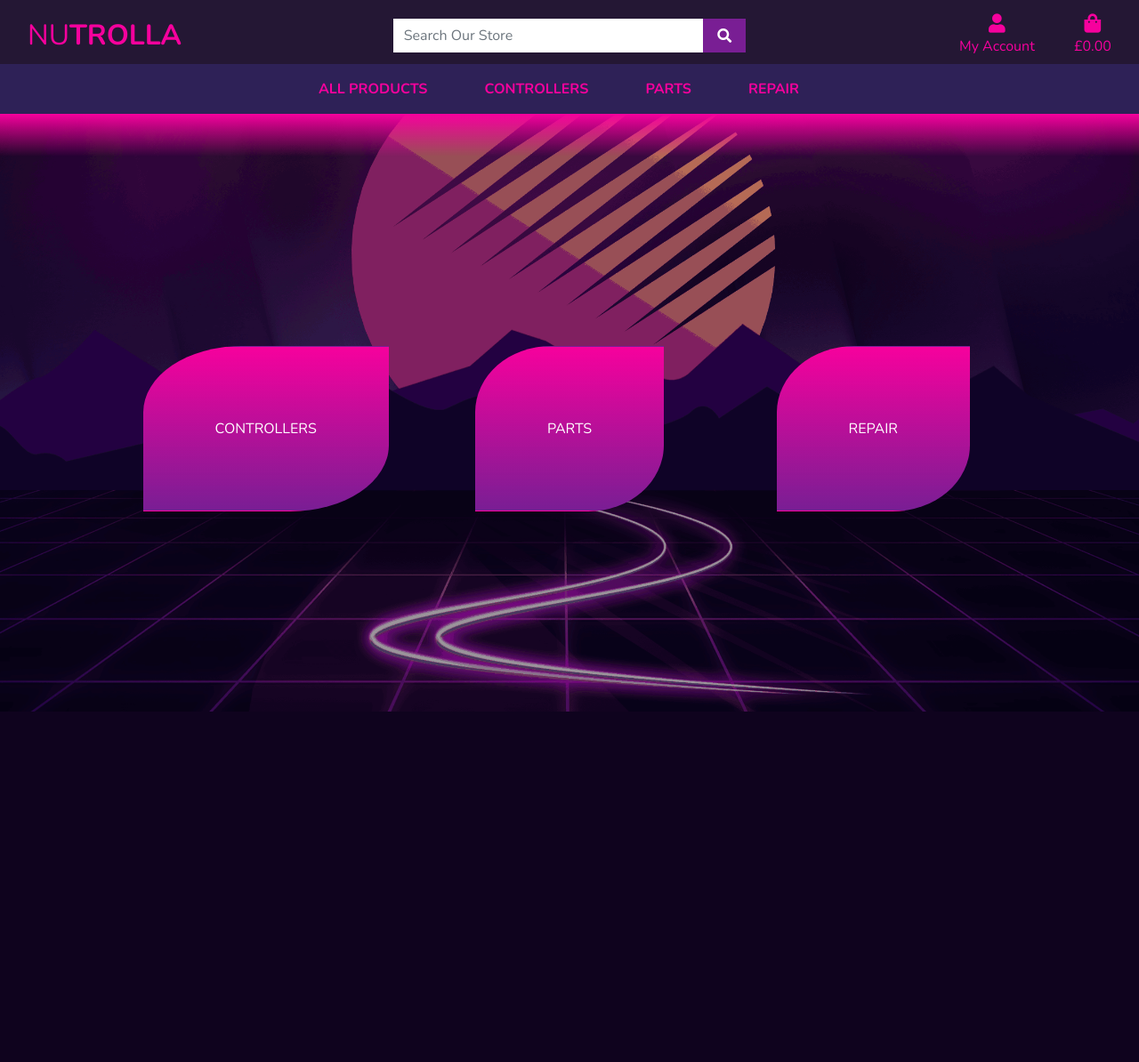
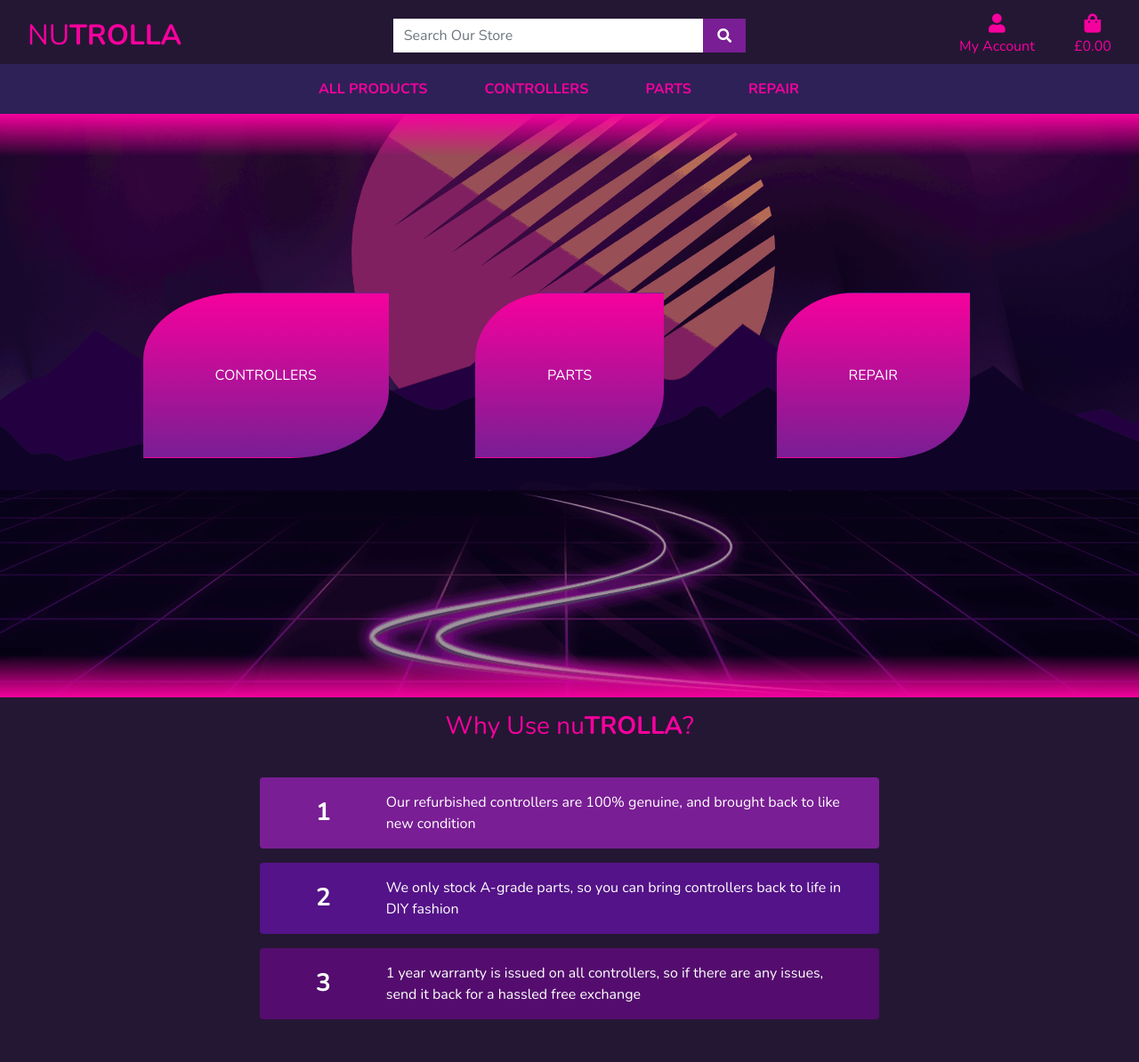
Before and after one commit to tenbonks/nuTROLLA, a Django app: template home/templates/home/index.html in a window 1280 px wide. Shown: the whole page at 89% size. Before the commit the page ends 800 px from the top, so only its background shows below. Run offline with Django 3.2, Linux system fonts and the light colour scheme; the template is opened without the code that fills it, so the values that code supplies are empty; some libraries are stand-ins or nearby versions.

Commit message:
Added callout section to index, and styled it

```diff
--- a/home/templates/home/index.html
+++ b/home/templates/home/index.html
@@ -10,8 +10,8 @@
 {% endblock %}
 
 {% block content %}
-<div class="container h-100">
-    <div class="row h-100 text-center">
+<div class="container h-90">
+    <div class="row h-90 text-center">
         <div class="col-12 col-md-4 my-auto">
             <a class="big-shop-btn btn-purple neon-glow text-uppercase" href="#" role="button">Controllers</a>
         </div>
@@ -23,4 +23,36 @@
         </div>
     </div>
 </div>
+
+<div class="row no-gutters">
+    <div class="neon-banner-inv"></div>
+</div>
+<div class="container-fluid px-0">
+    <div class="bg-dark-pri">
+        <div class="container callout-container">
+
+            <div class="row">
+                <div class="col-12 py-3">
+                    <h3 class="text-magenta text-center">Why Use nu<strong>TROLLA</strong>?</h3>
+                </div>
+            </div>
+
+            <div class="row bg-purple rounded callout-card mx-auto">
+                    <h3 class="col-2 text-white text-center my-auto"><strong>1</strong></h3>
+                    <div class="col-10 text-white text-left">Our refurbished controllers are 100% genuine, and brought back to like new condition</div>
+            </div>
+
+            <div class="row bg-purple-sec rounded callout-card mx-auto">
+                <h3 class="col-2 text-white text-center my-auto"><strong>2</strong></h3>
+                <div class="col-10 text-white text-left">We only stock A-grade parts, so you can bring controllers back to life in DIY fashion</div>
+            </div>
+
+            <div class="row bg-purple-ter rounded callout-card mx-auto">
+                <h3 class="col-2 text-white text-center my-auto"><strong>3</strong></h3>
+                <div class="col-10 text-white text-left">1 year warranty is issued on all controllers, so if there are any issues, send it back for a hassled free exchange</div>
+            </div>
+        </div>
+
+    </div>
+</div>
 {% endblock %}
--- a/static/css/base.css
+++ b/static/css/base.css
@@ -6,7 +6,7 @@ body {
     background: url('/media/vaporwave-bg.png') no-repeat center center fixed;
     background-size: cover;
     height: calc(100vh - 164px);
-    color: blueviolet;
+    color: black;
     font-family: 'Nunito', sans-serif;
 }
 
@@ -14,9 +14,17 @@ a {
     text-decoration: none !important;
 }
 
+.h-90 {
+    height: 90% !important;
+}
+
+.callout-container {
+    padding-bottom: 3rem;
+}
+
+/* Special effects */
 .neon-glow {
     background: linear-gradient(#F6019D, rgba(255, 255, 255, 0));
-
 }
 
 .neon-banner {
@@ -25,6 +33,20 @@ a {
     width:100%;
     padding: 0;
 }
+
+.neon-banner-inv {
+    background: linear-gradient(rgba(255, 255, 255, 0), #F6019D);
+    height: 3rem;
+    width:100%;
+    padding: 0;
+}
+
+.callout-card {
+    max-width: 70%;
+    margin-top: 1rem;
+    padding: 1rem;
+}
+
 /* Background colours */
 .bg-dark-pri {
     background: #241734;
@@ -33,6 +55,19 @@ a {
 .bg-dark-sec {
     background: #2E2157;
 }
+
+.bg-purple {
+    background: #791E94;
+}
+
+.bg-purple-sec {
+    background: #541388;
+}
+
+.bg-purple-ter {
+    background: #540D6E;
+}
+
 
 /* From Bulma, keeps icons aligned and sized consistently */
 .icon {
```
